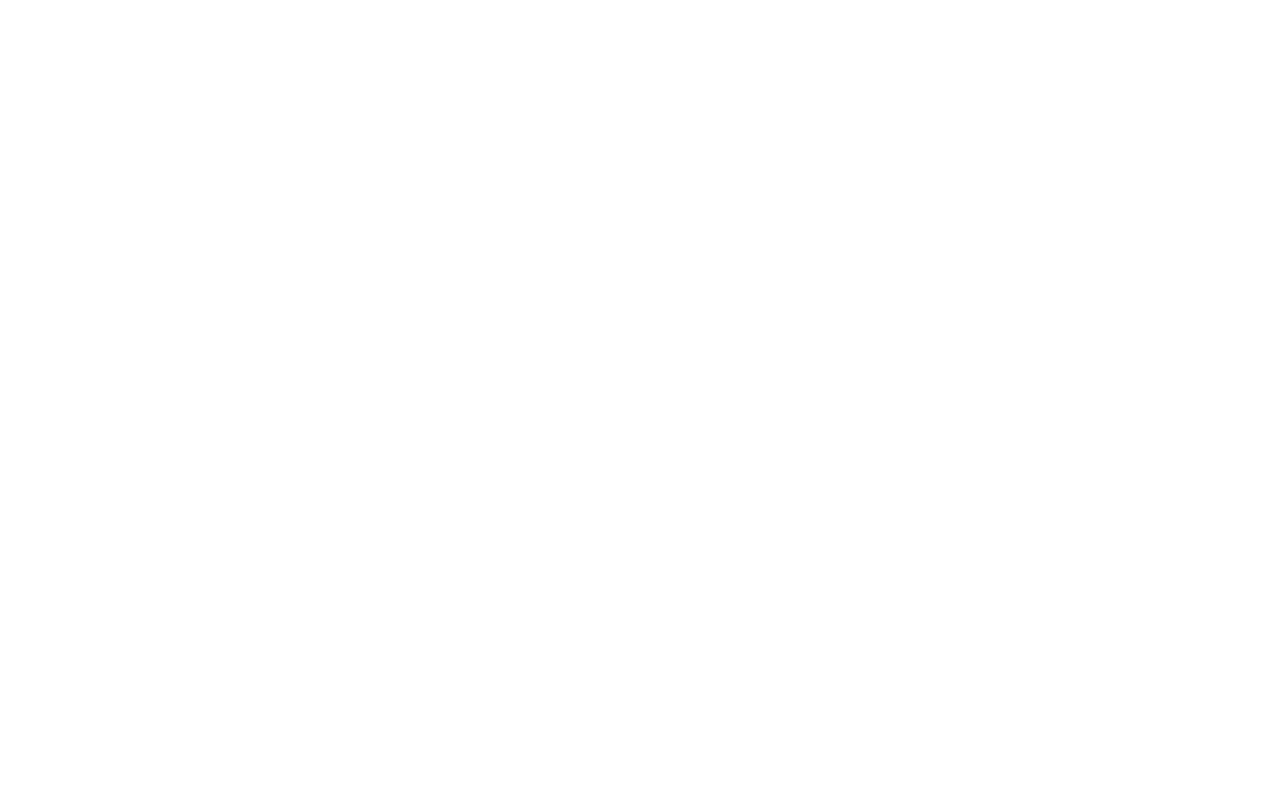
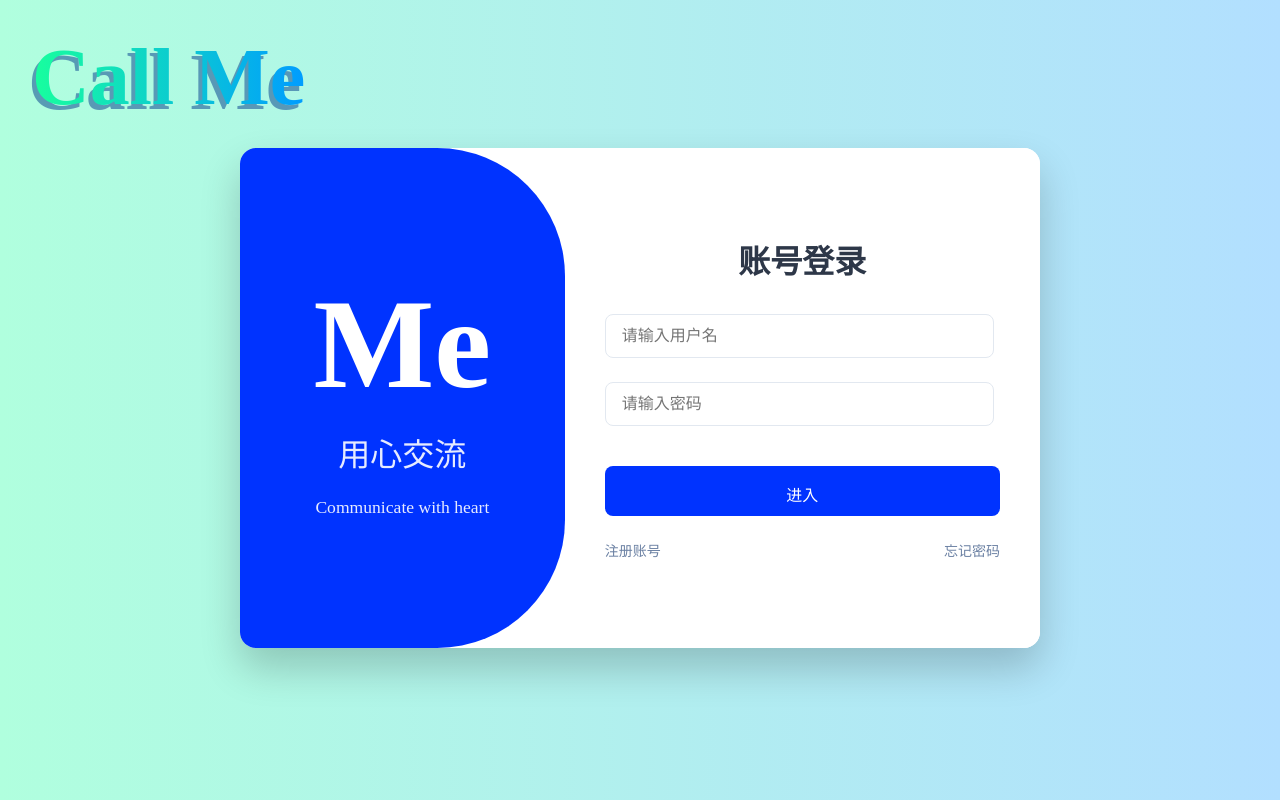
Before and after one commit to ilovef123/callme, a Vue app: page /Register in a window 1280 px wide. Before the commit this address had no page. Built offline with nearby package versions, Linux system fonts and the light colour scheme.

Commit message:
登录第四次修改

```diff
--- a/src/components/content/content_main.vue
+++ b/src/components/content/content_main.vue
@@ -6,7 +6,7 @@
   import { useRouter } from 'vue-router';
   const router = useRouter();
   function goLogin(){
-      router.push({path:'/Login'})
+      router.push({path:'/Register'})
   }
 </script>
 
--- a/src/router/index.ts
+++ b/src/router/index.ts
@@ -11,8 +11,8 @@ const routes = [
     component: () => import(/* webpackPrefetch: true */ '@/views/discover/index.vue')
   },
   {
-    path: '/login',
-    name: 'login',
+    path: '/Register',
+    name: 'Register',
     component: () => import(/* webpackPrefetch: true */ '@/views/login/index.vue')
   }
 ];
--- a/src/views/login/index.vue
+++ b/src/views/login/index.vue
@@ -1,8 +1,8 @@
 <script setup lang="ts">
-  import Login from './login.vue'
+  import Register from './register.vue'
 </script>
 <template>
-  <Login />
+  <Register />
 </template>
 
 <style></style>
--- a/src/views/login/style.scss
+++ b/src/views/login/style.scss
@@ -53,19 +53,18 @@ $font-size-slogan: 1.8rem;
 }
 
 .top-left-text {
-  position: absolute; // 绝对定位
+  position: absolute;
   top: $spacing-lg;
   left: $spacing-lg;
   font-family: $font-familys;
   font-size: 5rem;
   font-weight: bold;
-  color: $white;
-  background: linear-gradient(90deg, #18ff9d, #009cff); // 定义渐变色
-  -webkit-background-clip: text; // 将背景剪裁为文本
-  -webkit-text-fill-color: transparent; // 使文本填充颜色透明，以便显示背景渐变
-  z-index: 10; // 确保文本在最上层
+  background: linear-gradient(90deg, #18ff9d, #009cff);
+  -webkit-background-clip: text;
+  -webkit-text-fill-color: transparent;
+  z-index: 10;
   user-select: none;
-
+  filter: drop-shadow(-4px 5px 0px rgba(0, 55, 138, 0.5));
 }
 
 .login-container {
```
Also changed, not shown: src/views/login/register.vue (renamed from src/views/login/login.vue).
